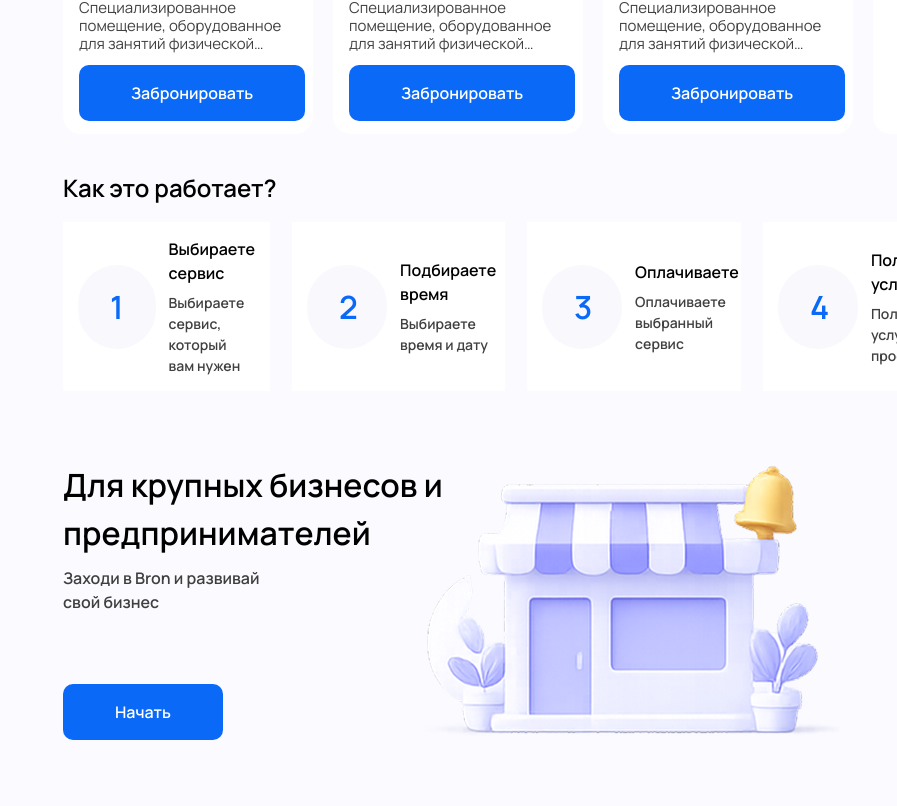
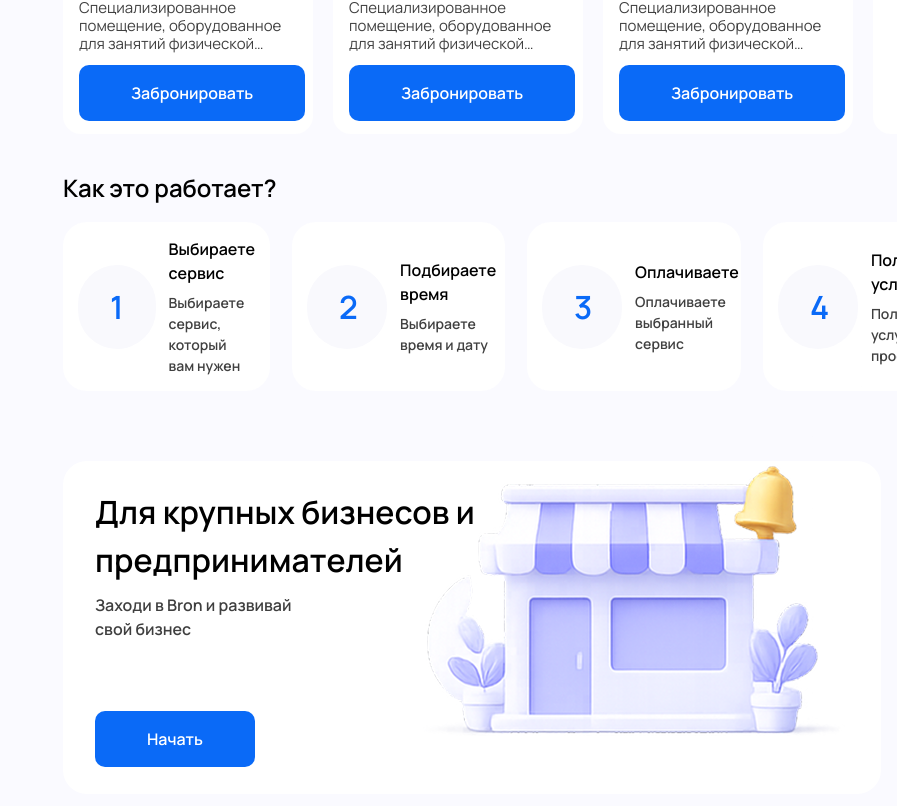
Before and after one commit to rgxzlol/Bron-frontend, a Next.js app: page / in a window 1280 px wide. Shown: the part 1389-2195 px from the top of the page, without its empty margins (383-1280 px from the left). Built offline with nearby package versions, Linux system fonts and the light colour scheme.

Commit message:
fix whyUs component

```diff
--- a/src/components/features/home/WhyUs.tsx
+++ b/src/components/features/home/WhyUs.tsx
@@ -34,7 +34,7 @@ export default function WhyUs() {
         {steps.map(({ step, title, description }) => (
           <div
             key={step}
-            className="flex items-center gap-[13px] bg-white px-[15px] py-[15px]"
+            className="flex items-center gap-[13px] bg-white px-[15px] py-[15px] rounded-[24px]"
           >
             <p className="max-w-[80px] rounded-full bg-[#f9f9fd] px-[32px] py-[18px] text-center text-[32px] font-semibold text-[#0a6af7]">
               {step}
@@ -49,7 +49,7 @@ export default function WhyUs() {
         ))}
       </div>
 
-      <div className="relative mt-[70px] flex">
+      <div className="relative mt-[70px] flex bg-white py-[27px] px-[32px] rounded-[24px]">
         <div>
           <div className="mb-[70px] flex flex-col gap-[9px]">
             <p className="max-w-[400px] text-[32px] font-semibold">
```
